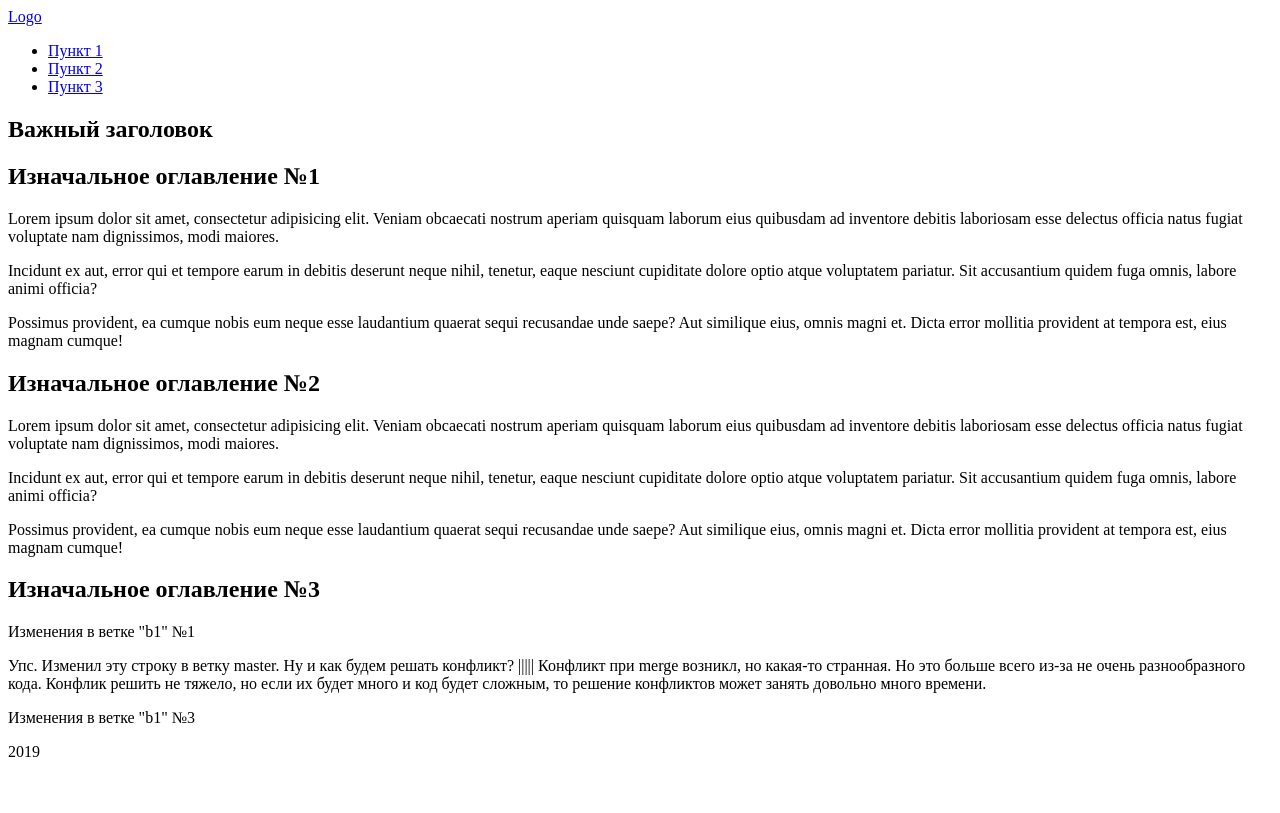
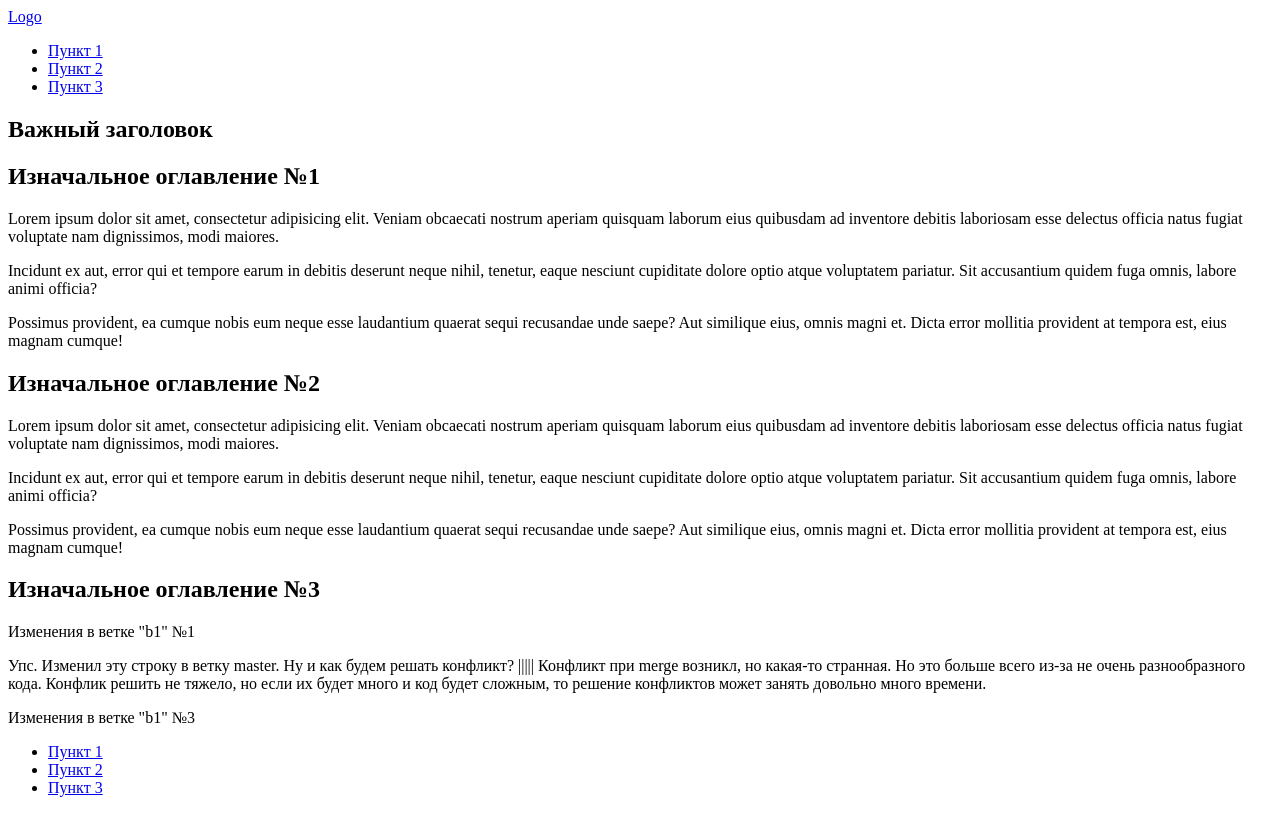
Before and after one commit to SMRostik/GitForTest, a plain HTML site: page index.html in a window 1280 px wide. Drawn offline with Linux system fonts and the light colour scheme.

Commit message:
Изменил футер для уникализирования кода

```diff
--- a/index.html
+++ b/index.html
@@ -52,6 +52,14 @@
 			</article>
 		</section>
 	</main>
-	<footer>2019</footer>
+	<footer>
+		<nav class="main-menu top-panel__main-menu">
+			<ul class="main-menu__wrap">
+				<li class="main-menu__item"><a href="#" class="main-menu__href">Пункт 1</a></li>
+				<li class="main-menu__item"><a href="#" class="main-menu__href">Пункт 2</a></li>
+				<li class="main-menu__item"><a href="#" class="main-menu__href">Пункт 3</a></li>
+			</ul>
+		</nav>
+	</footer>
 </body>
 </html>
```
